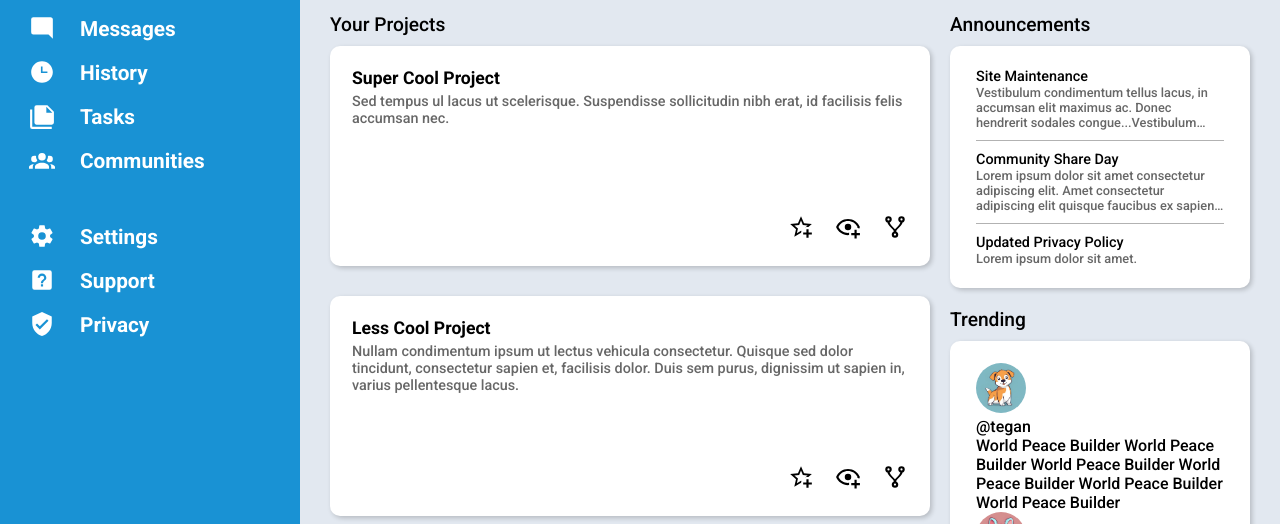
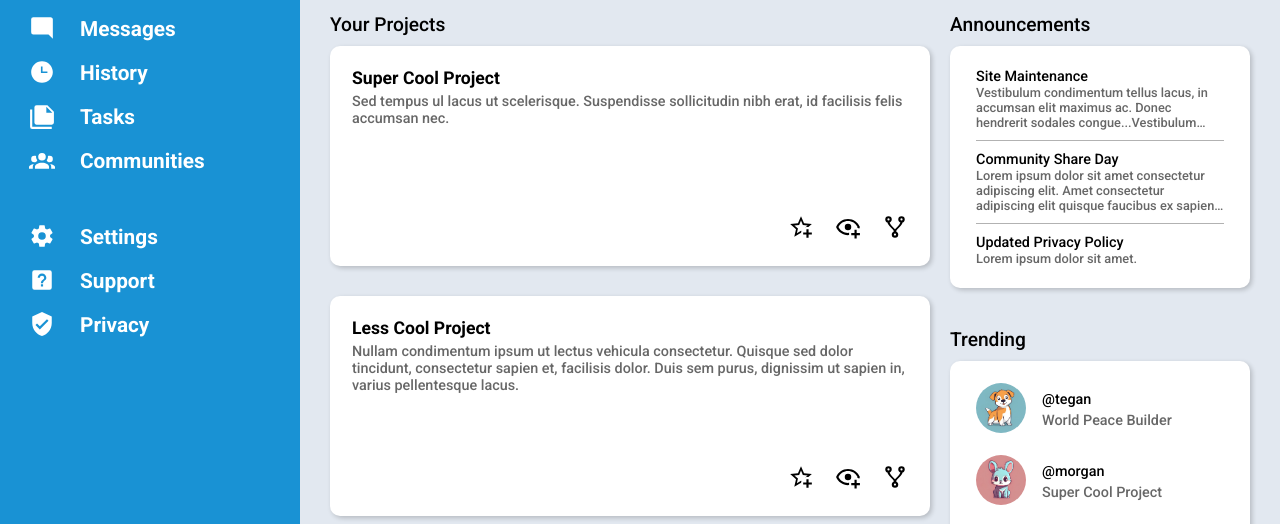
Before and after one commit to Sekaii22/top-dashboard, a plain HTML site: page index.html in a window 1280 px wide. Shown: the part 197-721 px from the top of the page. Drawn offline with Linux system fonts and the light colour scheme.

Commit message:
Complete styling for content "trending" segment

```diff
--- a/index.html
+++ b/index.html
@@ -152,7 +152,7 @@
                 <div class="trending-card">
                     <img class="profile-img" src="assets/images/1.png" alt="profile picture">
                     <p class="profile-tag">@tegan</p>
-                    <p class="profile-highlight">World Peace Builder World Peace Builder World Peace Builder World Peace Builder World Peace Builder World Peace Builder</p>
+                    <p class="profile-highlight">World Peace Builder</p>
                 </div>
                 <div class="trending-card">
                     <img class="profile-img" src="assets/images/3.png" alt="profile picture">
--- a/styles.css
+++ b/styles.css
@@ -203,7 +203,7 @@ body {
     font-weight: bold;
     font-size: 1.6rem;
     align-self: start;
-    white-space: wrap;
+    white-space: nowrap;
 }
 
 /* content creation buttons */
@@ -244,7 +244,7 @@ body {
     display: grid;
     grid-template-columns: minmax(300px, 1fr) 300px;
     grid-template-rows: auto 1fr;
-    gap: 20px;
+    gap: 40px 20px;
     padding: 30px 30px;
 }
 
@@ -341,3 +341,34 @@ body {
 }
 
 /* trending */
+.trending-card {
+    display: grid;
+    grid-template-columns: 50px 1fr;
+    column-gap: 16px;
+}
+
+.trending-card .profile-img {
+    grid-row: 1 / 3;
+}
+
+.profile-tag {
+    font-size: 0.9rem;
+    align-self: end;
+}
+
+.profile-highlight {
+    align-self: center;
+    font-size: 0.9rem;
+    color: rgb(103, 103, 103);
+
+    /* Adds ellipses when more than 1 lines */
+    display: -webkit-box;
+    -webkit-box-orient: vertical;
+    -webkit-line-clamp: 1;
+    line-clamp: 1;
+    overflow: hidden;
+}
+
+.trending-card:not(:first-child) {
+    margin-top: 22px;
+}
```
